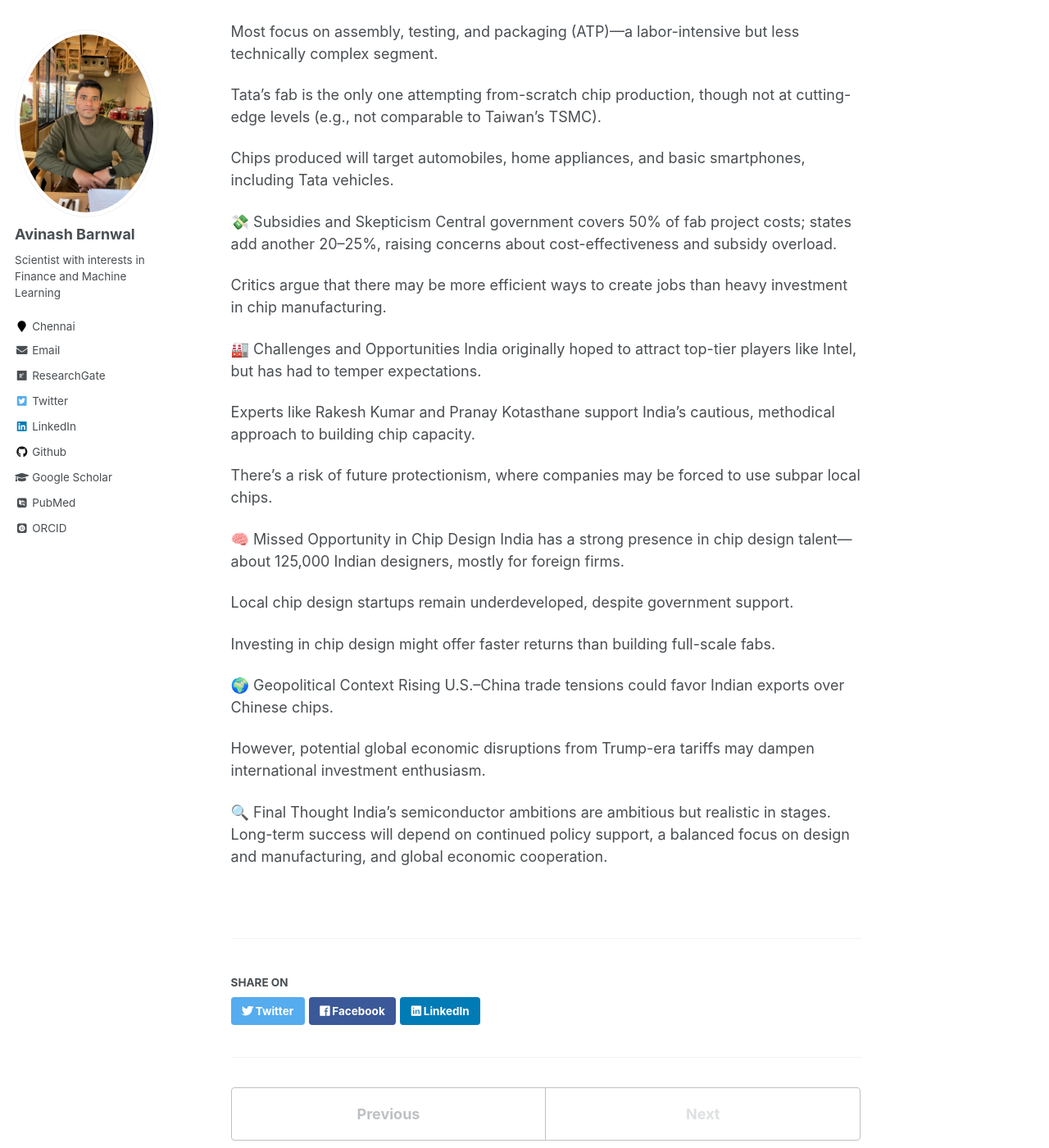
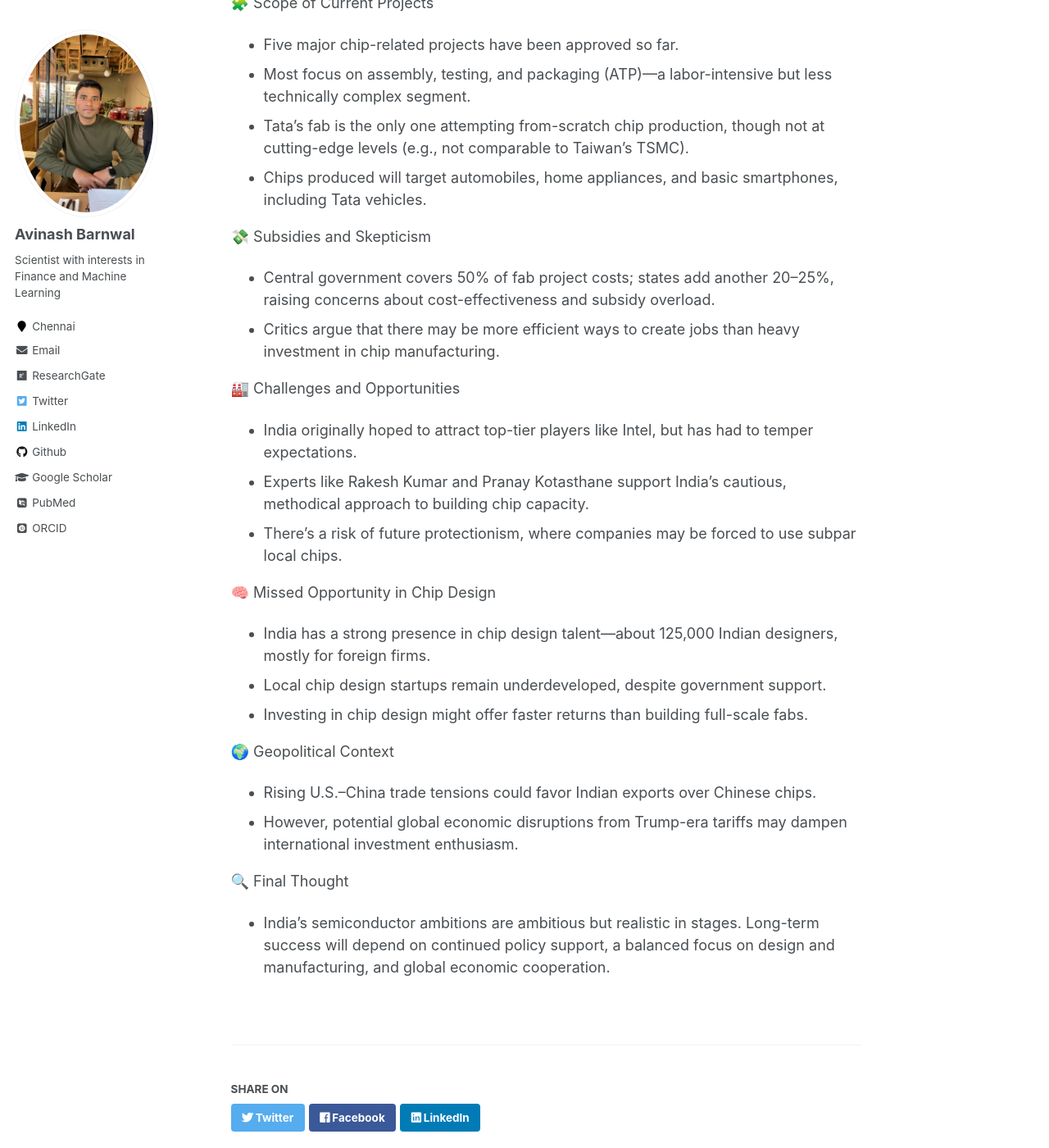
Before and after one commit to avinashbarnwal/avinashbarnwal.github.io, a Jekyll site: the page built from _posts/2025-05-03-india-chip-push.md, in a window 1280 px wide and 1400 px high, scrolled down 550 px. Shown: the whole window at 82% size. Built offline with Jekyll 4.4.1, drawn with Linux system fonts in a browser that asks for light colours; some web fonts are replaced; some of the changed text lies outside the part shown.

Commit message:
Update 2025-05-03-india-chip-push.md

```diff
--- a/_posts/2025-05-03-india-chip-push.md
+++ b/_posts/2025-05-03-india-chip-push.md
@@ -1,44 +1,33 @@
 Here are the key insights from the article:
 
 🇮🇳 India’s Semiconductor Push
-Tata Group and Taiwan’s Powerchip are building India’s first commercial semiconductor fab in Gujarat with $11 billion investment.
-
-The factory is part of a broader plan to create a “Semiconductor City” and reduce dependence on Chinese chip imports.
-
-This follows India’s $10 billion incentive scheme launched in 2021 to promote domestic chipmaking, prompted by COVID-era chip shortages and security concerns.
+- Tata Group and Taiwan’s Powerchip are building India’s first commercial semiconductor fab in Gujarat with $11 billion investment.
+- The factory is part of a broader plan to create a “Semiconductor City” and reduce dependence on Chinese chip imports.
+- This follows India’s $10 billion incentive scheme launched in 2021 to promote domestic chipmaking, prompted by COVID-era chip shortages and security concerns.
 
 🧩 Scope of Current Projects
-Five major chip-related projects have been approved so far.
-
-Most focus on assembly, testing, and packaging (ATP)—a labor-intensive but less technically complex segment.
-
-Tata’s fab is the only one attempting from-scratch chip production, though not at cutting-edge levels (e.g., not comparable to Taiwan’s TSMC).
-
-Chips produced will target automobiles, home appliances, and basic smartphones, including Tata vehicles.
+- Five major chip-related projects have been approved so far.
+- Most focus on assembly, testing, and packaging (ATP)—a labor-intensive but less technically complex segment.
+- Tata’s fab is the only one attempting from-scratch chip production, though not at cutting-edge levels (e.g., not comparable to Taiwan’s TSMC).
+- Chips produced will target automobiles, home appliances, and basic smartphones, including Tata vehicles.
 
 💸 Subsidies and Skepticism
-Central government covers 50% of fab project costs; states add another 20–25%, raising concerns about cost-effectiveness and subsidy overload.
-
-Critics argue that there may be more efficient ways to create jobs than heavy investment in chip manufacturing.
+- Central government covers 50% of fab project costs; states add another 20–25%, raising concerns about cost-effectiveness and subsidy overload.
+- Critics argue that there may be more efficient ways to create jobs than heavy investment in chip manufacturing.
 
 🏭 Challenges and Opportunities
-India originally hoped to attract top-tier players like Intel, but has had to temper expectations.
-
-Experts like Rakesh Kumar and Pranay Kotasthane support India’s cautious, methodical approach to building chip capacity.
-
-There’s a risk of future protectionism, where companies may be forced to use subpar local chips.
+- India originally hoped to attract top-tier players like Intel, but has had to temper expectations.
+- Experts like Rakesh Kumar and Pranay Kotasthane support India’s cautious, methodical approach to building chip capacity.
+- There’s a risk of future protectionism, where companies may be forced to use subpar local chips.
 
 🧠 Missed Opportunity in Chip Design
-India has a strong presence in chip design talent—about 125,000 Indian designers, mostly for foreign firms.
-
-Local chip design startups remain underdeveloped, despite government support.
-
-Investing in chip design might offer faster returns than building full-scale fabs.
+- India has a strong presence in chip design talent—about 125,000 Indian designers, mostly for foreign firms.
+- Local chip design startups remain underdeveloped, despite government support.
+- Investing in chip design might offer faster returns than building full-scale fabs.
 
 🌍 Geopolitical Context
-Rising U.S.–China trade tensions could favor Indian exports over Chinese chips.
-
-However, potential global economic disruptions from Trump-era tariffs may dampen international investment enthusiasm.
+- Rising U.S.–China trade tensions could favor Indian exports over Chinese chips.
+- However, potential global economic disruptions from Trump-era tariffs may dampen international investment enthusiasm.
 
 🔍 Final Thought
-India’s semiconductor ambitions are ambitious but realistic in stages. Long-term success will depend on continued policy support, a balanced focus on design and manufacturing, and global economic cooperation.
+- India’s semiconductor ambitions are ambitious but realistic in stages. Long-term success will depend on continued policy support, a balanced focus on design and manufacturing, and global economic cooperation.
```
